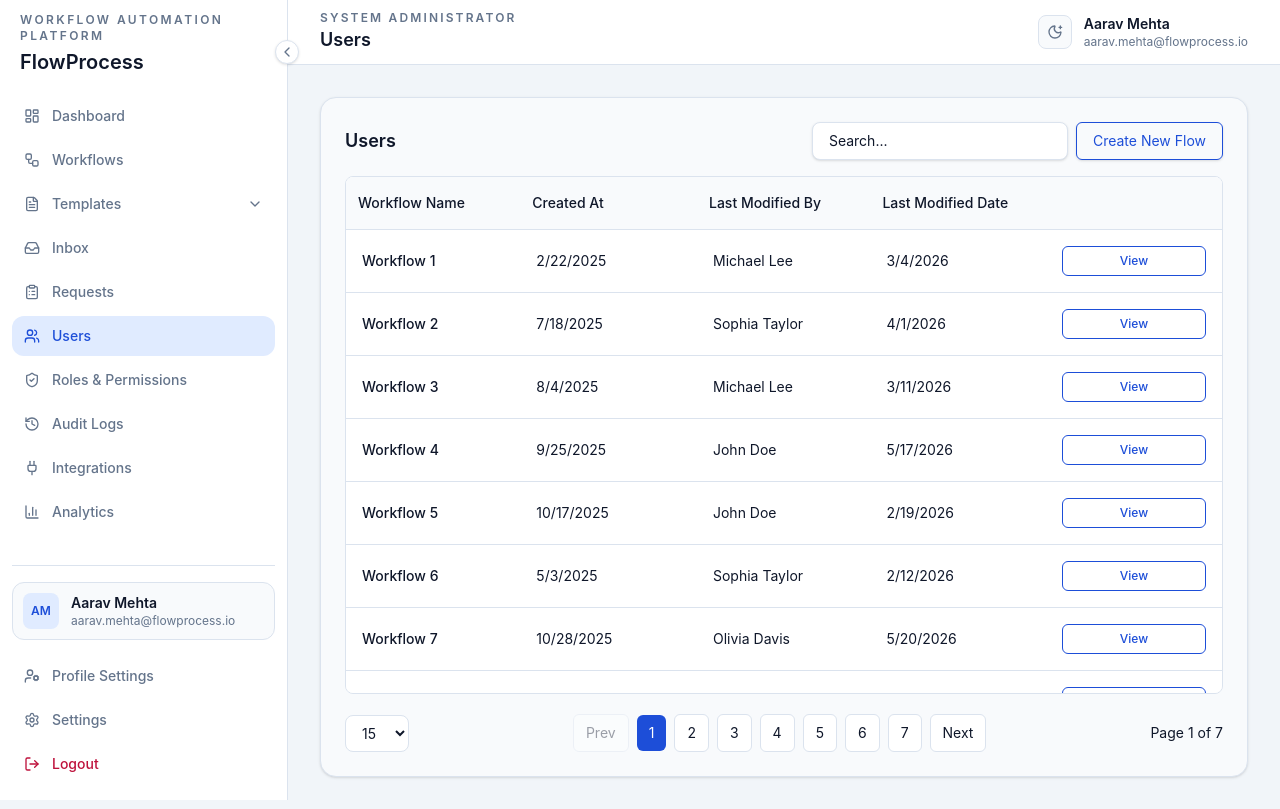
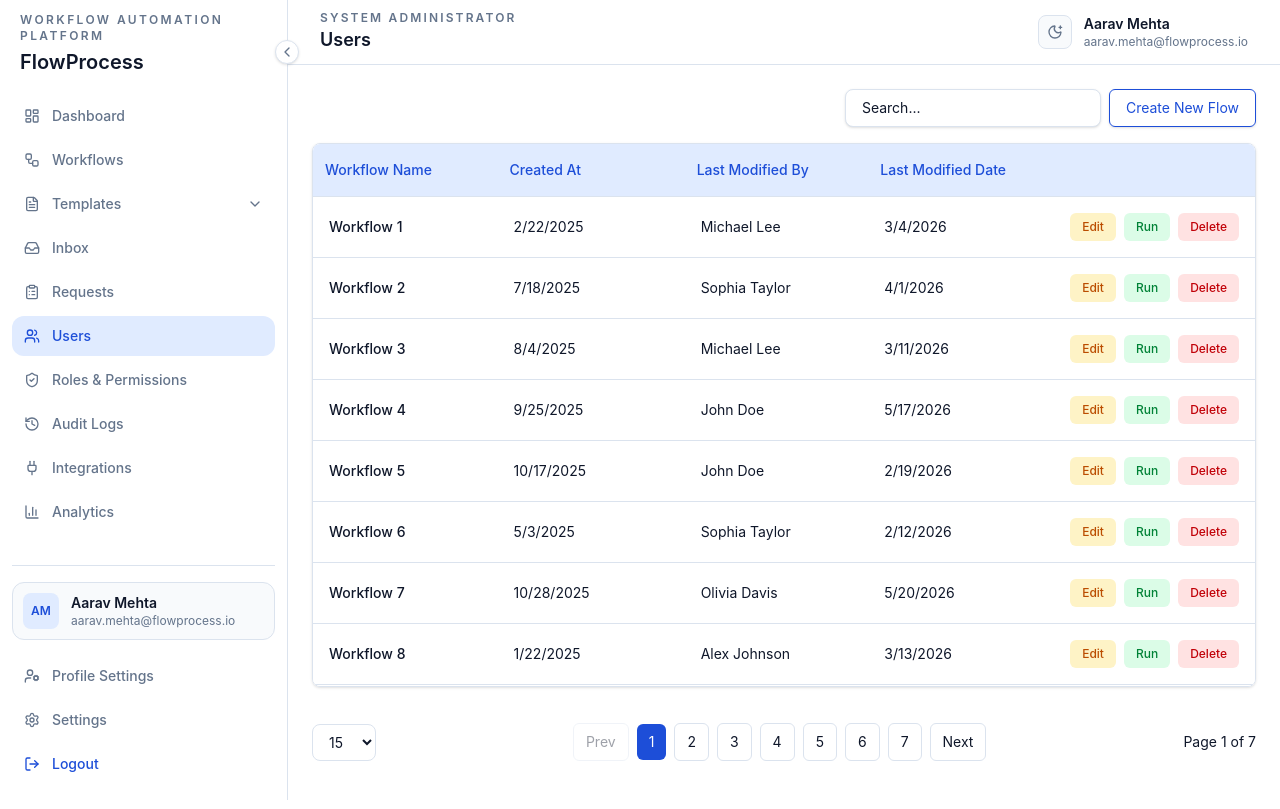
Before and after one commit to mdshoaibakhtar/FlowProcess, a React (Vite) app: page /users in a window 1280 px wide. Built offline with nearby package versions, Linux system fonts and the light colour scheme.

Commit message:
fix: Minor UI fixes

```diff
--- a/src/components/common/Sidebar.tsx
+++ b/src/components/common/Sidebar.tsx
@@ -262,13 +262,17 @@ const Sidebar = ({
                   key={action.id}
                   type='button'
                   onClick={onLogout}
-                  className={`${sharedClassName} flex w-full ${
+                  className={`${sharedClassName} flex w-full cursor-pointer ${
                     isCollapsed ? 'justify-center' : 'justify-start'
                   }`}
                 >
-                  <AppIcon name={action.icon} className='size-4 shrink-0' />
+                  <AppIcon name={action.icon} className='size-4 shrink-0 text-(--accent-strong)' />
 
-                  {!isCollapsed && <span>{t(actionLabelKeyMap[action.id] ?? action.label)}</span>}
+                  {!isCollapsed && (
+                    <span className='text-(--accent-strong)'>
+                      {t(actionLabelKeyMap[action.id] ?? action.label)}
+                    </span>
+                  )}
                 </button>
               );
             })}
--- a/src/features/table/DataTable.tsx
+++ b/src/features/table/DataTable.tsx
@@ -30,7 +30,6 @@ type DataTableProps<T extends BaseRow> = {
 };
 
 const DataTable = <T extends BaseRow>({
-  title = 'Table',
   data,
   columns,
   isDialog = false,
@@ -77,7 +76,7 @@ const DataTable = <T extends BaseRow>({
   };
 
   return (
-    <div className='flex h-[85vh] flex-col rounded-2xl border border-(--app-border) bg-(--surface-secondary) p-6 shadow-sm'>
+    <div className='flex h-[84vh] flex-col gap-4'>
       {isDialog && (
         <DialogScreen
           isOpen={isOpen}
@@ -88,9 +87,15 @@ const DataTable = <T extends BaseRow>({
         />
       )}
 
+      {/* <section className='grid grid-cols-1 gap-4 sm:grid-cols-2 xl:grid-cols-4'>
+        {dashboard.kpis.map((metric) => (
+          <KpiCard key={metric.id} metric={metric} />
+        ))}
+      </section> */}
+
       {/* Header */}
-      <div className='mb-4 flex items-center justify-between'>
-        <h2 className='text-lg font-semibold text-(--text-primary)'>{title}</h2>
+      <div className='flex items-center justify-end'>
+        {/* <h2 className='text-lg font-semibold text-(--text-primary)'>{title}</h2> */}
 
         <div className='flex gap-2'>
           <input
@@ -110,16 +115,16 @@ const DataTable = <T extends BaseRow>({
       </div>
 
       {/* Table */}
-      <div className='flex-1 overflow-auto rounded-lg border border-(--app-border) bg-(--surface-primary)'>
+      <div className='flex-1 overflow-auto rounded-lg border border-(--app-border) bg-(--surface-primary) shadow-sm'>
         <table className='w-full'>
-          <thead className='sticky top-0 bg-(--surface-secondary)'>
+          <thead className='sticky top-0 bg-(--accent-soft)'>
             {table.getHeaderGroups().map((headerGroup) => (
               <tr key={headerGroup.id} className='border-b border-(--app-border)'>
                 {headerGroup.headers.map((header) => (
                   <th
                     key={header.id}
                     onClick={header.column.getToggleSortingHandler()}
-                    className='w-[22%] cursor-pointer text-sm font-medium text-(--text-secondary)'
+                    className='w-[22%] cursor-pointer text-sm font-medium text-(--accent-strong)'
                   >
                     {header.id !== 'action' && (
                       <div className='flex items-center gap-2 px-3 py-4'>
@@ -160,34 +165,35 @@ const DataTable = <T extends BaseRow>({
                     >
                       {cell.column.id === 'action' ? (
                         <div className='flex gap-2'>
-                          <button
+                          {/* <button
                             onClick={() => handleViewFlow?.(cell.row.original?.workflowName)}
                             className='rounded-md text-(--accent-strong) px-3 py-1.5 text-xs font-medium border w-36 transition cursor-pointer'
                             title='View'
                           >
                             View
-                          </button>
-                          {/* <button
-                            onClick={() => onEdit?.(cell.row.original)}
-                            className='rounded-md bg-amber-100 px-3 py-1.5 text-xs font-medium text-amber-700 transition hover:bg-amber-200'
+                          </button> */}
+                          <button
+                            // onClick={() => onEdit?.(cell.row.original)}
+                            onClick={() => handleViewFlow?.(cell.row.original?.workflowName)}
+                            className='rounded-md bg-amber-100 px-3 py-1.5 text-xs font-medium text-amber-700 transition hover:bg-amber-200 cursor-pointer'
                             title='Edit'
                           >
                             Edit
                           </button>
                           <button
-                            onClick={() => onRun?.(cell.row.original)}
-                            className='rounded-md bg-green-100 px-3 py-1.5 text-xs font-medium text-green-700 transition hover:bg-green-200'
+                            // onClick={() => onRun?.(cell.row.original)}
+                            className='rounded-md bg-green-100 px-3 py-1.5 text-xs font-medium text-green-700 transition hover:bg-green-200 cursor-pointer'
                             title='Run'
                           >
                             Run
                           </button>
                           <button
-                            onClick={() => onDelete?.(cell.row.original)}
-                            className='rounded-md bg-red-100 px-3 py-1.5 text-xs font-medium text-red-700 transition hover:bg-red-200'
+                            // onClick={() => onDelete?.(cell.row.original)}
+                            className='rounded-md bg-red-100 px-3 py-1.5 text-xs font-medium text-red-700 transition hover:bg-red-200 cursor-pointer'
                             title='Delete'
                           >
                             Delete
-                          </button> */}
+                          </button>
                         </div>
                       ) : (
                         flexRender(cell.column.columnDef.cell, cell.getContext())
--- a/src/index.css
+++ b/src/index.css
@@ -1,7 +1,7 @@
 @import 'tailwindcss';
 
 :root {
-  --app-bg: #f1f5f9;
+  --app-bg: #ffffff;
   --app-text: #0f172a;
   --muted-text: #64748b;
   --app-border: #dbe3ee;
--- a/src/layouts/AppLayout.tsx
+++ b/src/layouts/AppLayout.tsx
@@ -122,7 +122,7 @@ const AppLayout = () => {
           t={t}
         />
 
-        <main className='flex-1 overflow-y-auto p-4 sm:p-6 lg:p-8'>
+        <main className='flex-1 overflow-y-auto p-4 sm:p-6 lg:p-6'>
           <Outlet context={layoutContext} />
         </main>
       </div>
```
